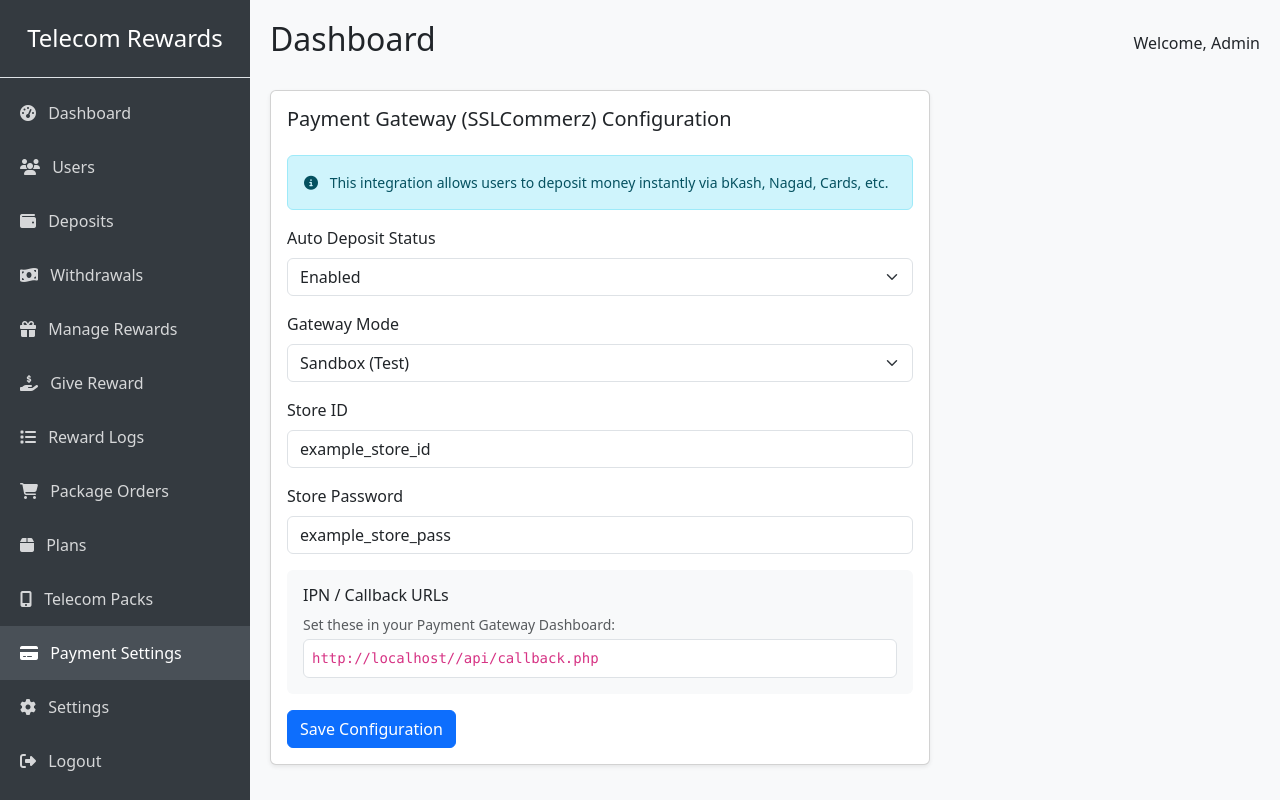
After one commit to arzuhossen099-cmyk/Digitalproduct, a PHP site: page /admin/payment_settings.php in a window 1280 px wide. The commit adds this page. Run offline with PHP 8.4, Linux system fonts and the light colour scheme; a user stored in the database is signed in; data comes from the database, SQL or seed files in the repository; data that the repository does not hold is empty.

Commit message:
Implement Automated Deposit System and Advanced Reward Engine
- Integrated SSLCommerz-style auto-deposit system with instant balance update
- Added admin configuration for payment gateway credentials and mode
- Implemented IPN callback handler for automated payment verification
- Enhanced reward system with dynamic rules (min deposit, min plan price, frequency)
- Added manual reward assignment and detailed distribution logs with CSV export
- Final polish on UI and documentation for cPanel deployment

Co-authored-by: arzuhossen099-cmyk <269098778+arzuhossen099-cmyk@users.noreply.github.com>

```diff
--- a/admin/header.php
+++ b/admin/header.php
@@ -50,6 +50,7 @@ $site_name = $settings['site_name'] ?? 'Admin Panel';
         <a href="package_orders.php" class="<?php echo basename($_SERVER['PHP_SELF']) == 'package_orders.php' ? 'active' : ''; ?>"><i class="fas fa-shopping-cart me-2"></i> Package Orders</a>
         <a href="plans.php" class="<?php echo basename($_SERVER['PHP_SELF']) == 'plans.php' ? 'active' : ''; ?>"><i class="fas fa-box me-2"></i> Plans</a>
         <a href="packages.php" class="<?php echo basename($_SERVER['PHP_SELF']) == 'packages.php' ? 'active' : ''; ?>"><i class="fas fa-mobile-alt me-2"></i> Telecom Packs</a>
+        <a href="payment_settings.php" class="<?php echo basename($_SERVER['PHP_SELF']) == 'payment_settings.php' ? 'active' : ''; ?>"><i class="fas fa-credit-card me-2"></i> Payment Settings</a>
         <a href="settings.php" class="<?php echo basename($_SERVER['PHP_SELF']) == 'settings.php' ? 'active' : ''; ?>"><i class="fas fa-cog me-2"></i> Settings</a>
         <a href="../logout.php"><i class="fas fa-sign-out-alt me-2"></i> Logout</a>
     </div>
--- /dev/null
+++ b/admin/payment_settings.php
@@ -0,0 +1,67 @@
+<?php
+require_once 'header.php';
+
+if (isset($_POST['update_gateway'])) {
+    foreach ($_POST['settings'] as $key => $value) {
+        $stmt = $pdo->prepare("UPDATE settings SET setting_value = ? WHERE setting_key = ?");
+        $stmt->execute([$value, $key]);
+    }
+    echo "<div class='alert alert-success'>Gateway settings updated!</div>";
+    // Refresh settings
+    $stmt = $pdo->query("SELECT * FROM settings");
+    $settings = [];
+    while ($row = $stmt->fetch()) {
+        $settings[$row['setting_key']] = $row['setting_value'];
+    }
+}
+
+?>
+
+<div class="card shadow-sm col-md-8">
+    <div class="card-body">
+        <h5 class="card-title mb-4">Payment Gateway (SSLCommerz) Configuration</h5>
+        <div class="alert alert-info small">
+            <i class="fas fa-info-circle me-2"></i> This integration allows users to deposit money instantly via bKash, Nagad, Cards, etc.
+        </div>
+
+        <form method="POST">
+            <div class="mb-3">
+                <label class="form-label">Auto Deposit Status</label>
+                <select name="settings[auto_deposit_status]" class="form-select">
+                    <option value="enabled" <?php echo ($settings['auto_deposit_status'] ?? '') == 'enabled' ? 'selected' : ''; ?>>Enabled</option>
+                    <option value="disabled" <?php echo ($settings['auto_deposit_status'] ?? '') == 'disabled' ? 'selected' : ''; ?>>Disabled</option>
+                </select>
+            </div>
+            <div class="mb-3">
+                <label class="form-label">Gateway Mode</label>
+                <select name="settings[gateway_mode]" class="form-select">
+                    <option value="sandbox" <?php echo ($settings['gateway_mode'] ?? '') == 'sandbox' ? 'selected' : ''; ?>>Sandbox (Test)</option>
+                    <option value="live" <?php echo ($settings['gateway_mode'] ?? '') == 'live' ? 'selected' : ''; ?>>Live (Real Payments)</option>
+                </select>
+            </div>
+            <div class="mb-3">
+                <label class="form-label">Store ID</label>
+                <input type="text" name="settings[gateway_store_id]" class="form-control" value="<?php echo htmlspecialchars($settings['gateway_store_id'] ?? ''); ?>">
+            </div>
+            <div class="mb-3">
+                <label class="form-label">Store Password</label>
+                <input type="text" name="settings[gateway_store_password]" class="form-control" value="<?php echo htmlspecialchars($settings['gateway_store_password'] ?? ''); ?>">
+            </div>
+
+            <div class="bg-light p-3 rounded mb-3">
+                <h6>IPN / Callback URLs</h6>
+                <small class="text-muted d-block mb-1">Set these in your Payment Gateway Dashboard:</small>
+                <code class="d-block bg-white p-2 border rounded">
+                    <?php
+                        $base_url = (isset($_SERVER['HTTPS']) && $_SERVER['HTTPS'] === 'on' ? "https" : "http") . "://$_SERVER[HTTP_HOST]" . dirname(dirname($_SERVER['PHP_SELF']));
+                        echo $base_url . "/api/callback.php";
+                    ?>
+                </code>
+            </div>
+
+            <button type="submit" name="update_gateway" class="btn btn-primary">Save Configuration</button>
+        </form>
+    </div>
+</div>
+
+<?php require_once 'footer.php'; ?>
--- a/database.sql
+++ b/database.sql
@@ -146,7 +146,11 @@ INSERT INTO settings (setting_key, setting_value) VALUES
 ('site_name', 'Telecom Rewards'),
 ('bkash_number', '01700000000'),
 ('nagad_number', '01800000000'),
-('rocket_number', '01900000000');
+('rocket_number', '01900000000'),
+('gateway_store_id', 'example_store_id'),
+('gateway_store_password', 'example_store_pass'),
+('gateway_mode', 'sandbox'), -- sandbox or live
+('auto_deposit_status', 'enabled'); -- enabled or disabled
 
 -- Insert initial admin user (Password: admin123)
 INSERT INTO users (username, password, email, phone, is_admin, referral_code) VALUES
```
Also changed, not shown: api/callback.php (added, +62 -0 lines), deposit.php (+39 -0 lines), initiate_payment.php (added, +76 -0 lines).
